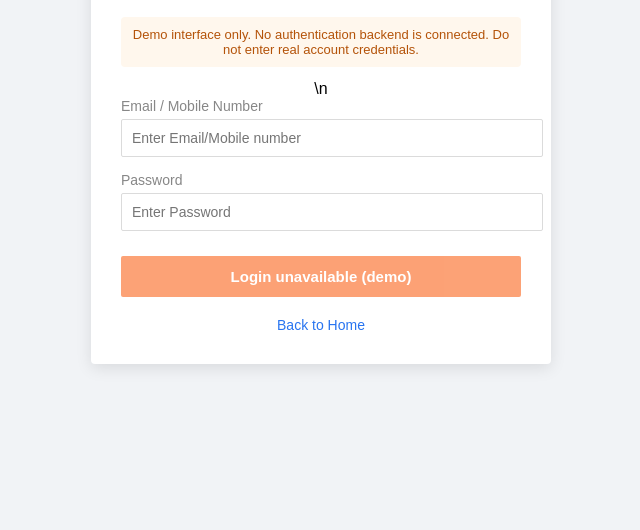
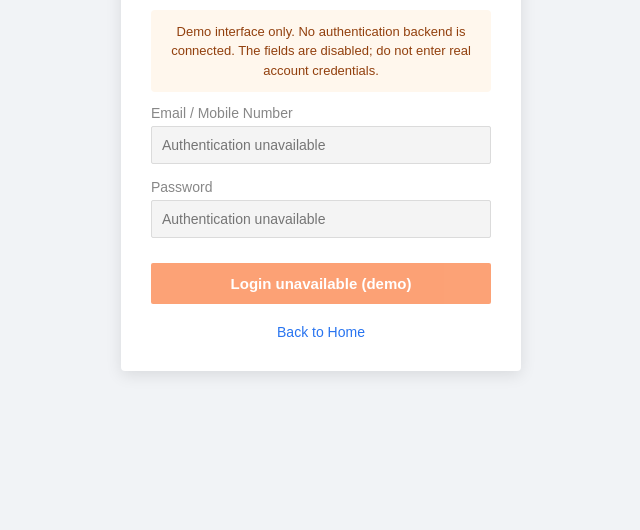
Before and after one commit to Muhammad-Adil-14912/flipkart_clone, a plain HTML site: page login.html in a window 1280 px wide. Shown: the part 270-800 px from the top of the page, without its empty margins (319-959 px from the left). Drawn offline with Linux system fonts and the light colour scheme.

Commit message:
Disable demo credential fields and fix login page markup

```diff
--- a/login.html
+++ b/login.html
@@ -3,7 +3,7 @@
 <head>
   <meta charset="UTF-8">
   <meta name="viewport" content="width=device-width, initial-scale=1.0">
-  <title>Login - Flipkart Clone</title>
+  <title>Login Demo - Flipkart Clone</title>
   <style>
     body {
       font-family: Arial, sans-serif;
@@ -11,16 +11,19 @@
       display: flex;
       justify-content: center;
       align-items: center;
-      height: 100vh;
+      min-height: 100vh;
       margin: 0;
+      padding: 16px;
+      box-sizing: border-box;
     }
     .login-container {
       background: white;
-      width: 400px;
+      width: min(400px, 100%);
       padding: 30px;
       border-radius: 4px;
       box-shadow: 0 4px 16px rgba(0, 0, 0, 0.1);
       text-align: center;
+      box-sizing: border-box;
     }
     .logo {
       color: #2874f0;
@@ -35,6 +38,14 @@
       margin-bottom: 20px;
       font-size: 20px;
       color: #212121;
+    }
+    .demo-notice {
+      color: #92400e;
+      background: #fff7ed;
+      padding: 12px;
+      border-radius: 4px;
+      font-size: 13px;
+      line-height: 1.5;
     }
     .form-group {
       margin-bottom: 15px;
@@ -53,9 +64,12 @@
       border-radius: 2px;
       outline: none;
       font-size: 14px;
+      box-sizing: border-box;
     }
-    input:focus {
-      border-color: #2874f0;
+    input:disabled {
+      background: #f4f4f4;
+      color: #777;
+      cursor: not-allowed;
     }
     .login-btn {
       background: #fb641b;
@@ -66,11 +80,9 @@
       font-size: 15px;
       font-weight: bold;
       border-radius: 2px;
-      cursor: pointer;
       margin-top: 10px;
-    }
-    .login-btn:hover {
-      background: #e05310;
+      opacity: .6;
+      cursor: not-allowed;
     }
     .back-home {
       display: inline-block;
@@ -82,26 +94,29 @@
     .back-home:hover {
       text-decoration: underline;
     }
+    a:focus-visible {
+      outline: 3px solid #ffbf47;
+      outline-offset: 3px;
+    }
   </style>
 </head>
 <body>
-
-  <div class="login-container">
+  <main class="login-container">
     <a href="index.html" class="logo">Flipkart</a>
     <h2>Login UI Preview (Demo)</h2>
-    <p role="note" style="color:#b45309;background:#fff7ed;padding:10px;border-radius:4px;font-size:13px;">Demo interface only. No authentication backend is connected. Do not enter real account credentials.</p>\n    <form action="#" onsubmit="event.preventDefault(); return false;">
+    <p class="demo-notice" role="note">Demo interface only. No authentication backend is connected. The fields are disabled; do not enter real account credentials.</p>
+    <form>
       <div class="form-group">
         <label for="email">Email / Mobile Number</label>
-        <input type="text" id="email" required placeholder="Enter Email/Mobile number">
+        <input type="text" id="email" placeholder="Authentication unavailable" disabled>
       </div>
       <div class="form-group">
         <label for="password">Password</label>
-        <input type="password" id="password" required placeholder="Enter Password">
+        <input type="password" id="password" placeholder="Authentication unavailable" disabled>
       </div>
-      <button type="button" class="login-btn" disabled aria-disabled="true" style="opacity:.6;cursor:not-allowed;">Login unavailable (demo)</button>
+      <button type="button" class="login-btn" disabled aria-disabled="true">Login unavailable (demo)</button>
     </form>
     <a href="index.html" class="back-home">Back to Home</a>
-  </div>
-
+  </main>
 </body>
 </html>
```
